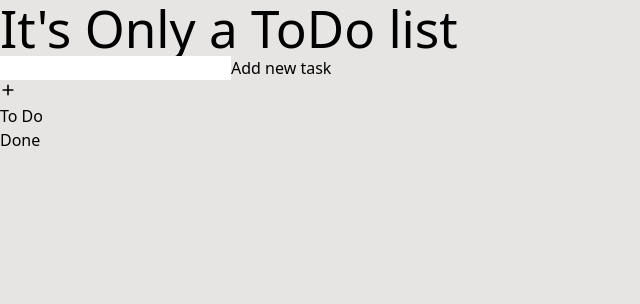
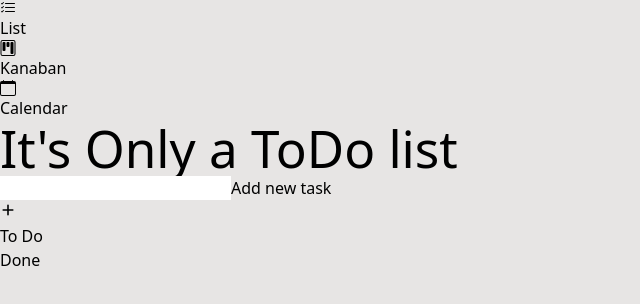
Before and after one commit to Echw/Its-only-a-ToDo-list-, a React (Vite) app: page / in a window 1280 px wide. Shown: the top 304 px of the page, without its empty margins (0-640 px from the left). Built offline with nearby package versions, Linux system fonts and the light colour scheme; what @material-tailwind/react would draw is missing.

Commit message:
add sidebar

```diff
--- a/src/App.tsx
+++ b/src/App.tsx
@@ -4,6 +4,7 @@ import { TaskList } from "./TaskList";
 import { TaskInput } from "./TaskInput";
 import { useState } from "react";
 import { DoneList } from "./DoneList";
+import { Sidebar } from "./Sidebar";
 
 export type TaskType = {
   name: string;
@@ -16,7 +17,14 @@ function App() {
 
   return (
     <Layout>
-      <div className="bg-brown-50 flex flex-col gap-6 m-6 p-6 justify-center justify-items-center content-center rounded-2xl drop-shadow-2xl">
+      <div className="bg-brown-50 flex flex-row gap-6 m-6 justify-center justify-items-center content-center overflow-hidden rounded-2xl drop-shadow-2xl">
+        <Sidebar
+          open={false}
+          onClose={function (): void {
+            throw new Error("Function not implemented.");
+          }}
+        />
+        <div className="flex flex-col gap-6 m-6 p-6 justify-center justify-items-center content-center">
           <Typography variant="h1" color="gray">
             It's Only a ToDo list
           </Typography>
@@ -29,6 +37,7 @@ function App() {
           />
           <DoneList tasks={doneTasks} />
         </div>
+      </div>
     </Layout>
   );
 }
--- /dev/null
+++ b/src/Sidebar/index.tsx
@@ -0,0 +1,37 @@
+import { Tab, Tabs, TabsHeader } from "@material-tailwind/react";
+import { data } from "../utils/constants/constant";
+import React from "react";
+
+interface SidebarProps {
+  open: boolean;
+  onClose: () => void;
+}
+
+export const Sidebar = (props: SidebarProps) => {
+  return (
+    <>
+      <Tabs value="dashboard" className="bg-gray-800 h-full basis-1/3">
+        <TabsHeader
+          className="bg-gray-800 flex flex-col  p-0 my-12 justify-start content-start "
+          indicatorProps={{
+            className:
+              "bg-red-400/10 w-full shadow-none rounded-none border-r-4 border-red-400",
+          }}
+        >
+          {data.map(({ label, value, icon }) => (
+            <Tab
+              key={value}
+              value={value}
+              className="text-brown-50 place-items-start p-4"
+            >
+              <div className="flex items-center gap-2">
+                {React.createElement(icon, { className: "w-5 h-5" })}
+                {label}
+              </div>
+            </Tab>
+          ))}
+        </TabsHeader>
+      </Tabs>
+    </>
+  );
+};
--- /dev/null
+++ b/src/utils/constants/constant.ts
@@ -0,0 +1,22 @@
+import { BsKanban, BsCalendar, BsListCheck } from "react-icons/bs";
+
+export const data = [
+  {
+    label: "List",
+    value: "html",
+    icon: BsListCheck,
+    desc: ``,
+  },
+  {
+    label: "Kanaban",
+    value: "react",
+    icon: BsKanban,
+    desc: ``,
+  },
+  {
+    label: "Calendar",
+    value: "vue",
+    icon: BsCalendar,
+    desc: ``,
+  },
+];
```
Lines whose indentation alone changed are shown as unchanged.
